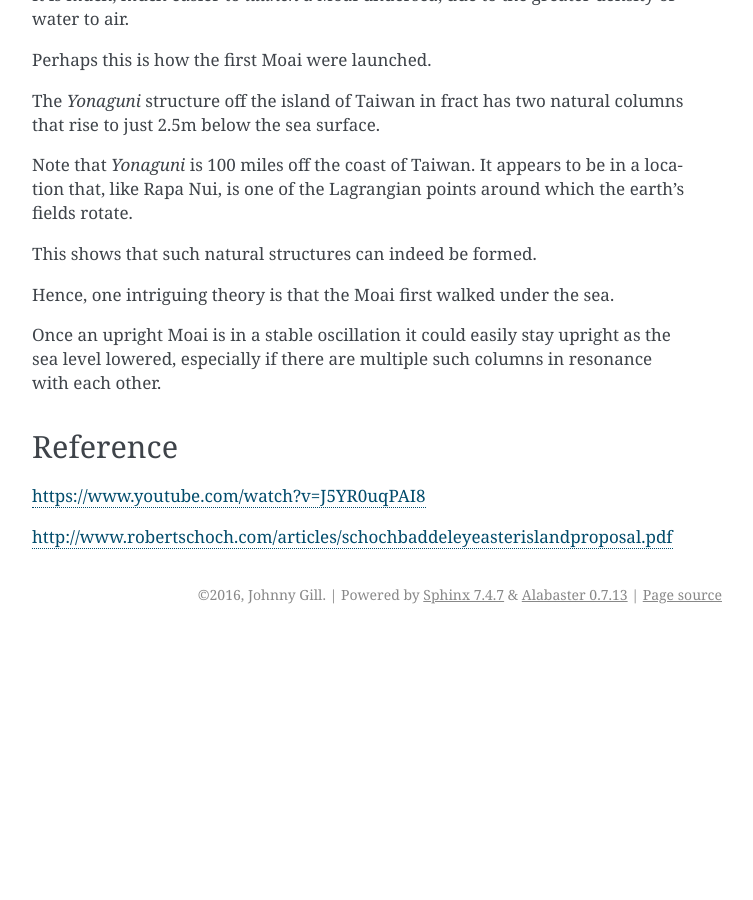
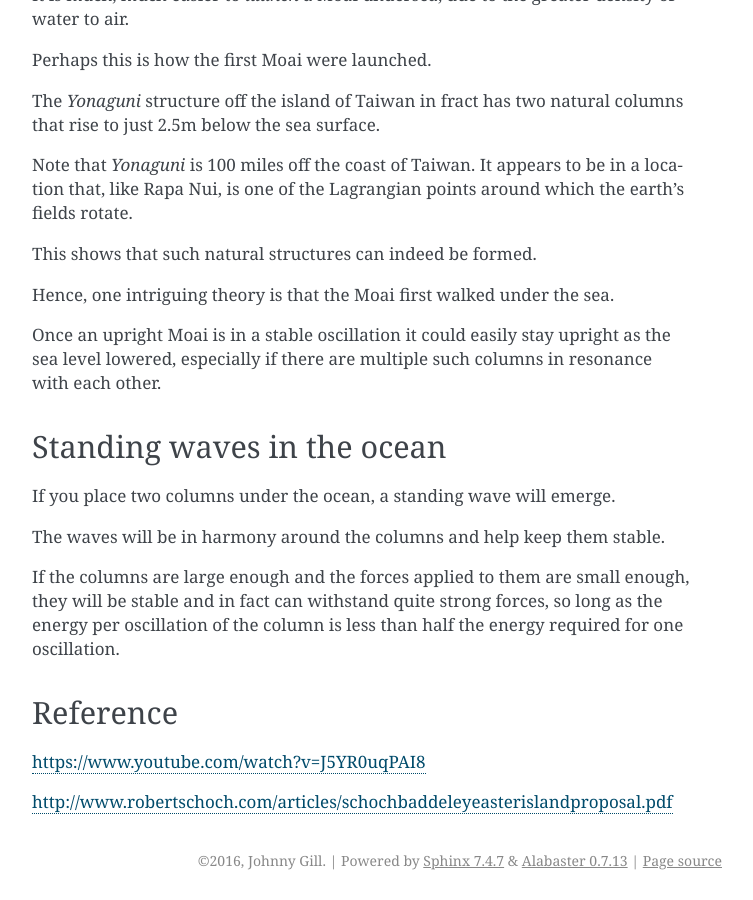
Before and after one commit to openbermuda/karmapi, a Sphinx documentation site: the page built from docs/rongorongo.rst, in a window 1280 px wide and 900 px high, scrolled down 4885 px. Shown: the whole window, without its empty margins (388-1141 px from the left). Built offline with Sphinx 7.4.7, drawn with Linux system fonts in a browser that asks for light colours; formulas are drawn with MathJax 3; pages that are not in the unit, such as notebooks, are missing from menus; before the commit the page ends 5519 px from its top, so only the background shows below that; some of the changed text lies outside the part shown.

Commit message:
underwater harmony

```diff
--- a/docs/rongorongo.rst
+++ b/docs/rongorongo.rst
@@ -271,6 +271,19 @@ Once an upright Moai is in a stable oscillation it could easily stay
 upright as the sea level lowered, especially if there are multiple
 such columns in resonance with each other.
 
+Standing waves in the ocean
+===========================
+
+If you place two columns under the ocean, a standing wave will emerge.
+
+The waves will be in harmony around the columns and help keep them
+stable.
+
+If the columns are large enough and the forces applied to them are
+small enough, they will be stable and in fact can withstand quite
+strong forces, so long as the energy per oscillation of the column is
+less than half the energy required for one oscillation.
+
 
 Reference
 =========
```
